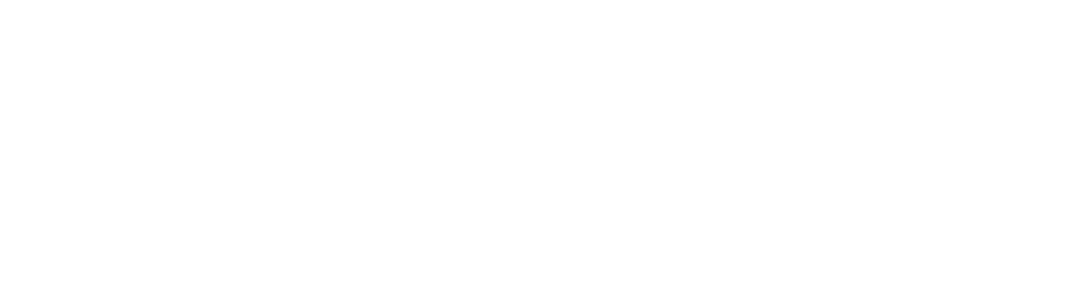
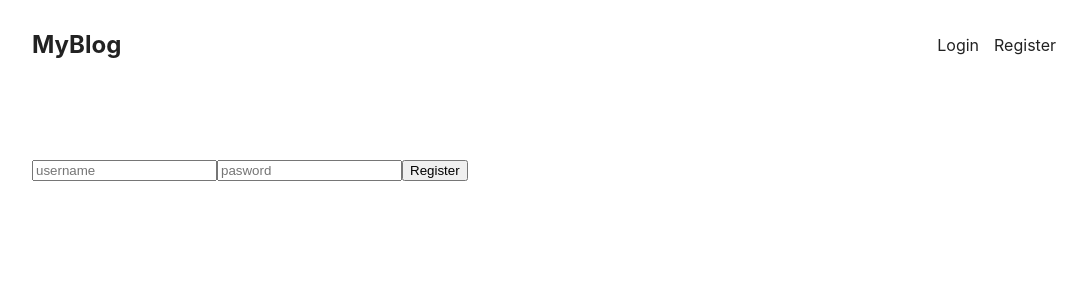
Before and after one commit to Dave-Paga/blog-website, a React (Create React App) app in the folder client/: page /register in a window 1280 px wide. Before the commit this address had no page. Shown: the top 300 px of the page, without its empty margins (96-1183 px from the left). Built offline with nearby package versions, Linux system fonts and the light colour scheme.

Commit message:
minor tweaks

```diff
--- a/client/src/App.js
+++ b/client/src/App.js
@@ -6,6 +6,7 @@
 import Layout from './Layout';
 import IndexPage from './pages/IndexPage';
 import LoginPage from './pages/LoginPage';
+import RegisterPage from './pages/RegisterPage';
 
 function App() {
   return (
@@ -14,6 +15,7 @@
         <Route path='/' element={<Layout />}>
           <Route index element={<IndexPage />} />
           <Route path={'/login'} element={ <LoginPage />} />
+          <Route path={'/register'} element={ <RegisterPage />} />
         </Route>
 
       </Routes>
--- a/client/src/pages/LoginPage.js
+++ b/client/src/pages/LoginPage.js
@@ -3,7 +3,7 @@
 export default function LoginPage() {
   return (
     <div>
-      <form action="">
+      <form className='login'>
         <input type="text" placeholder="username"/>
         <input type="password" placeholder="pasword"/>
         <button>Login</button>
--- /dev/null
+++ b/client/src/pages/RegisterPage.js
@@ -0,0 +1,11 @@
+import React from 'react'
+
+export default function RegisterPage() {
+  return (
+    <form className='register'>
+      <input type="text" placeholder="username"/>
+      <input type="password" placeholder="pasword"/>
+      <button>Register</button>
+    </form>
+  )
+}
```
